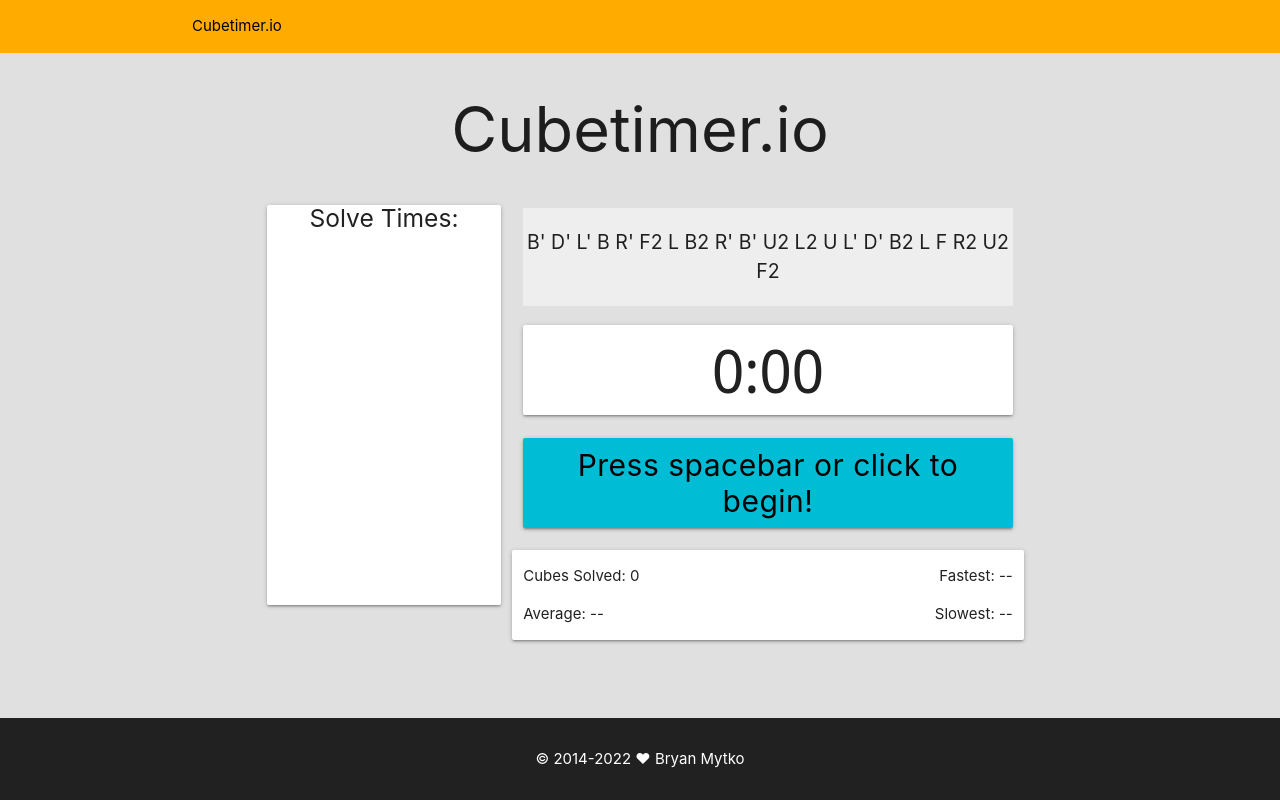
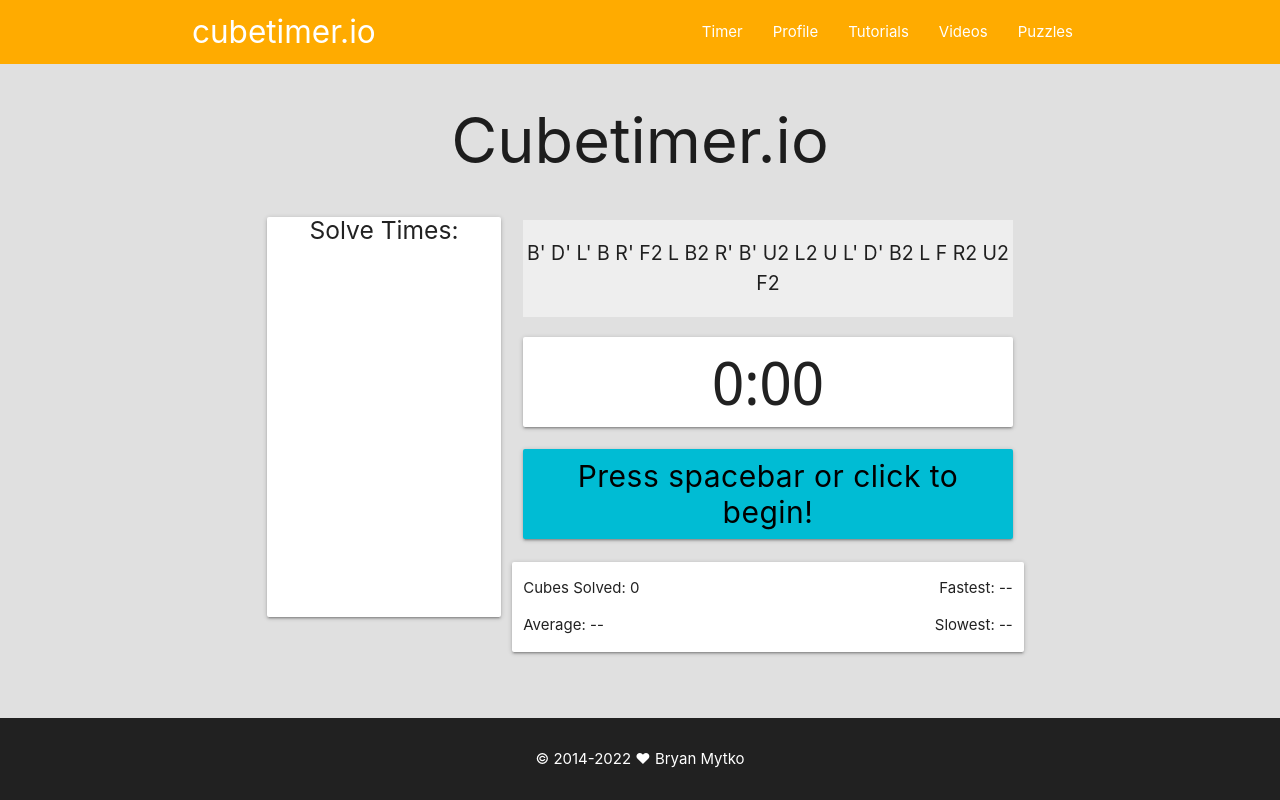
Before and after one commit to bryanmytko/cubetimer.io, a React (Create React App) app: page / in a window 1280 px wide. Built offline with nearby package versions, Linux system fonts and the light colour scheme.

Commit message:
Add top nav

```diff
--- a/src/components/layout/header.component.js
+++ b/src/components/layout/header.component.js
@@ -1,10 +1,20 @@
 import React from 'react';
+import Logo from '../layout/logo.component'
 
 const Header = () => {
-  return <header className="amber accent-4">
-    <div className="container">
-      <p className="black-text">Cubetimer.io</p>
-    </div>
+  return <header>
+    <nav className="amber accent-4">
+      <div class="container nav-wrapper">
+        <a href="#" class="brand-logo" id="logo">cubetimer.io</a>
+        <ul id="nav-mobile" class="right hide-on-med-and-down">
+          <li><a href="/">Timer</a></li>
+          <li><a href="/">Profile</a></li>
+          <li><a href="/">Tutorials</a></li>
+          <li><a href="/">Videos</a></li>
+          <li><a href="/">Puzzles</a></li>
+        </ul>
+      </div>
+    </nav>
   </header>
 };
 
```
